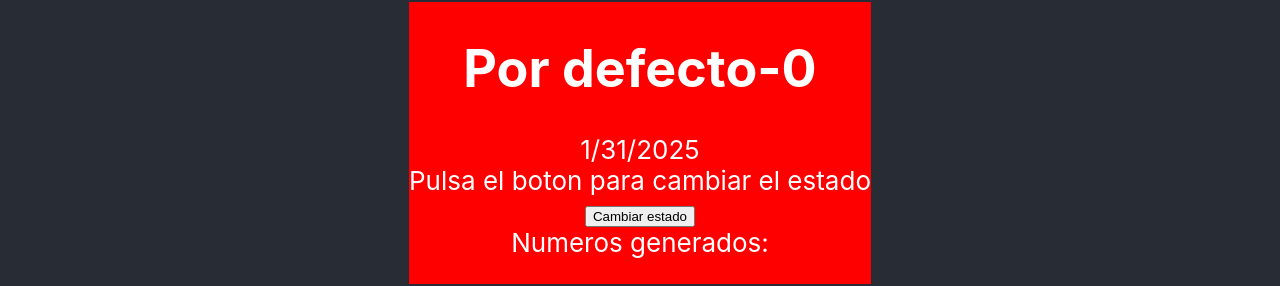
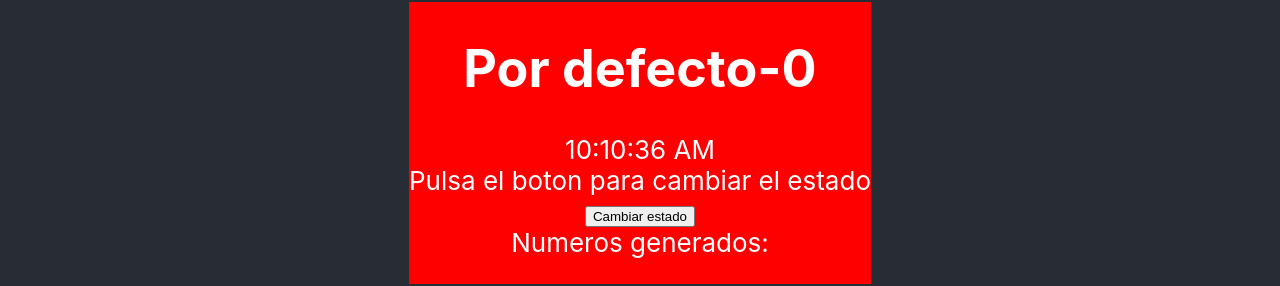
Before and after one commit to Joravs/DIWEC, a React (Create React App) app in the folder Trimestre2/React/hola-mundo/: page / in a window 1280 px wide. Shown: the part 417-703 px from the top of the page. Built offline with nearby package versions, Linux system fonts and the light colour scheme.

Commit message:
Jan 31, 2025, 11:11 AM

```diff
--- a/Trimestre2/React/hola-mundo/src/components/State/EjemploState3.js
+++ b/Trimestre2/React/hola-mundo/src/components/State/EjemploState3.js
@@ -4,7 +4,7 @@ const EjemploState3 = ()=> {
     const [estado,setEstado]=useState(
         {
             titulo: "Por defecto",
-            hora: new Date().toLocaleDateString(),
+            hora: new Date().toLocaleTimeString(),
             numero:0,
             numeros:[]
         }
@@ -15,7 +15,7 @@ const EjemploState3 = ()=> {
         numeros.push(numero);
         setEstado(
             {
-                hora: new Date().toLocaleDateString(),
+                hora: new Date().toLocaleTimeString(),
                 numeros: numeros,
                 numero: numero,
                 titulo: numero % 2 === 0? "Par" : "Impar"
```
